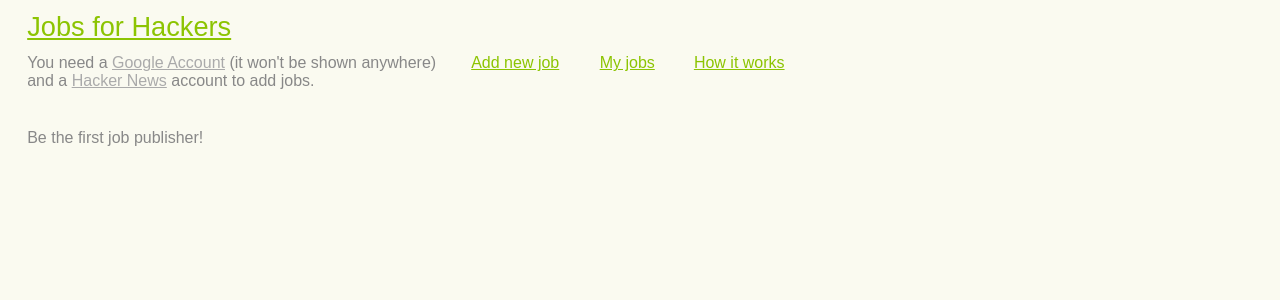
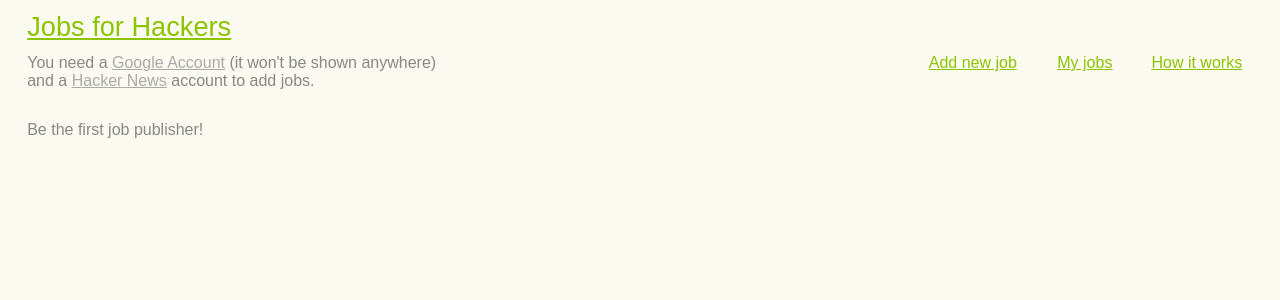
Before and after one commit to maxnik/jobsforhackers, a Django app: template templates/list_jobs.html in a window 1280 px wide. Shown: the top 300 px of the page. Run offline with Django 3.2, Linux system fonts and the light colour scheme; the template is opened without the code that fills it, so the values that code supplies are empty.

Commit message:
another small fixes in styles

```diff
--- a/static/style.css
+++ b/static/style.css
@@ -47,11 +47,6 @@
   border-bottom-style: dashed;
 }
 
-ul#menu,
-.pagination{
-  float: left;
-}
-
 ul#menu li {
   width: 7em;
   display: inline;
@@ -74,8 +69,7 @@
 #menu,
 #content,
 form.job {
-  margin: 0.7em 0;
-  padding: 0 1em;
+  padding: 0.7em 1em 0;
 }
 
 #content {
@@ -130,7 +124,6 @@
 }
 
 .jobs li {
-  margin: 1.5em 0;
   line-height: 1.5em;
 }
 .jobs,
@@ -146,6 +139,7 @@
   margin: 1em 0;
 }
 
+.jobs li,
 .about p {
   margin: 1em 0;
 }
```
